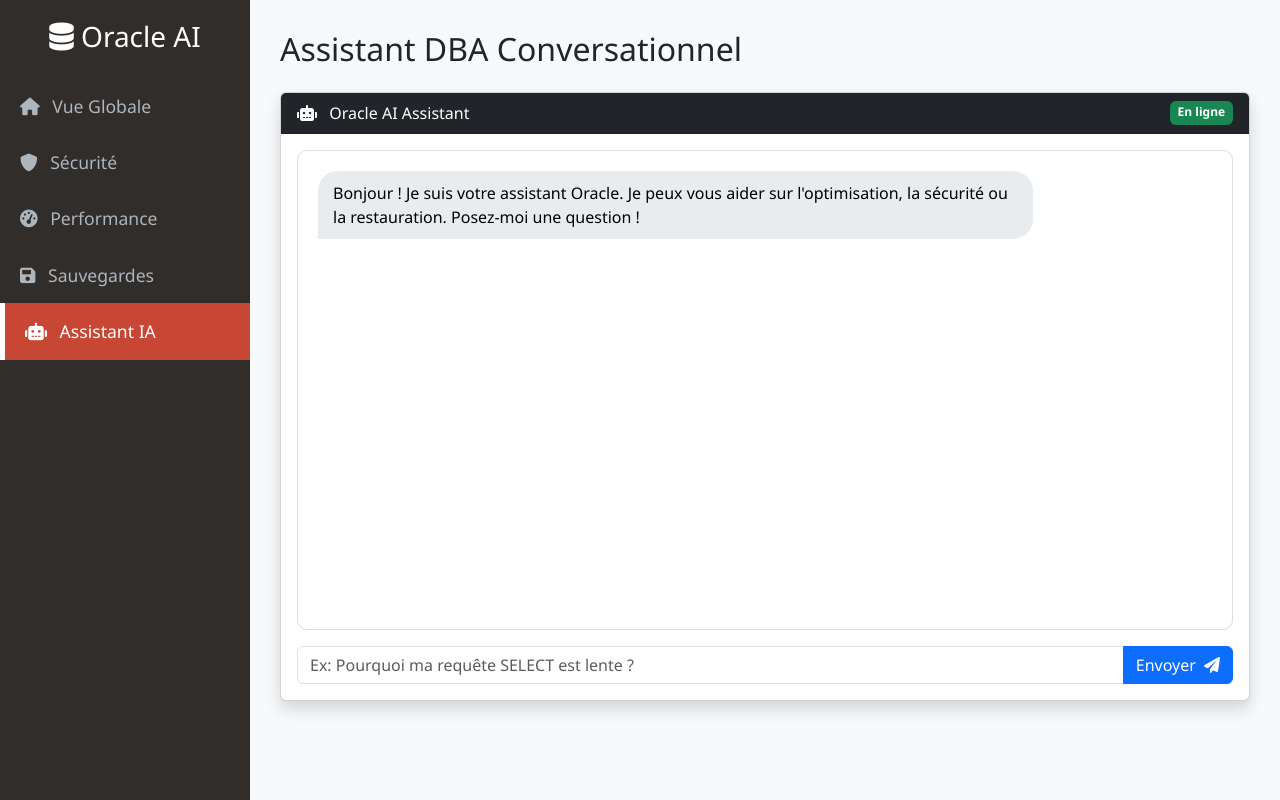
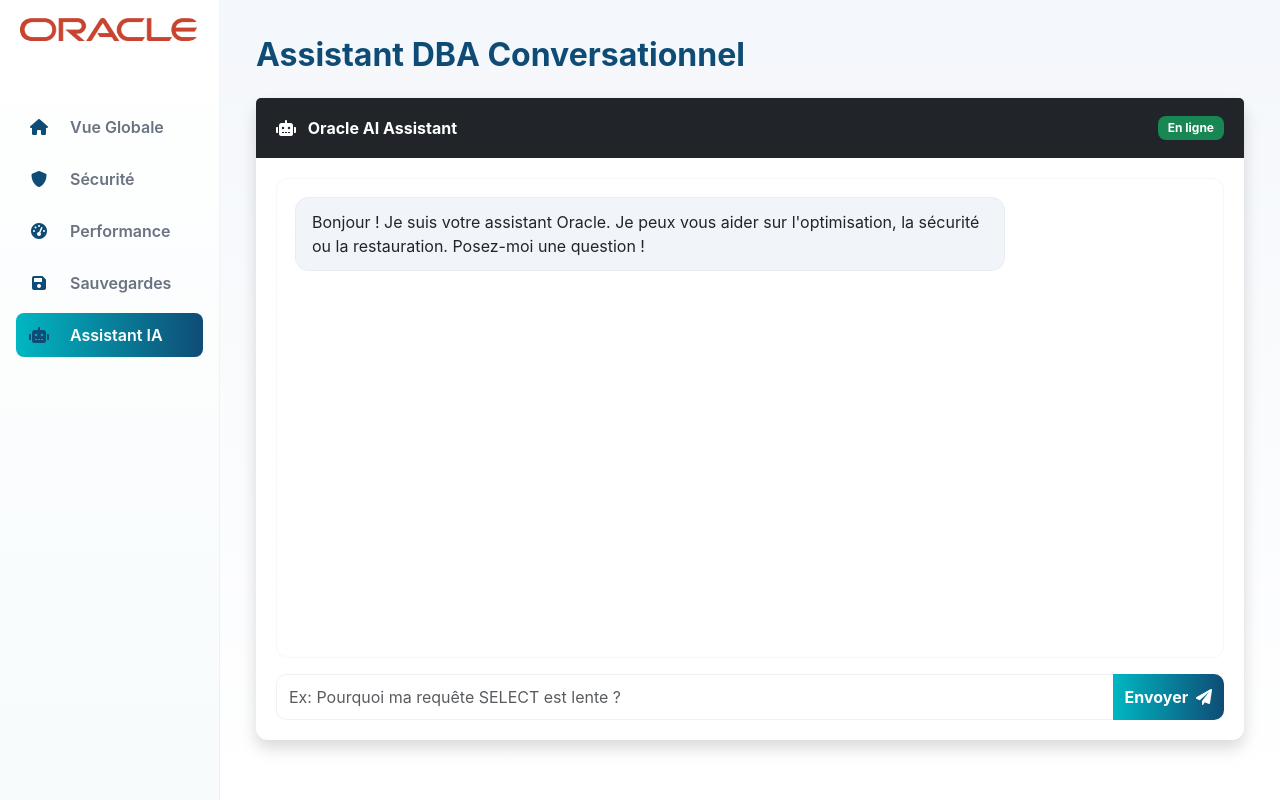
Before and after one commit to yassinekamouss/Oracle-Intelligent-DBA-Platform-AI-Powered, a Flask app: page /chatbot in a window 1280 px wide. Run offline with Flask 3, Linux system fonts and the light colour scheme.

Commit message:
modify style

```diff
--- a/src/webapp/static/css/style.css
+++ b/src/webapp/static/css/style.css
@@ -1,113 +1,122 @@
-:root {
-    --oracle-red: #c74634;
-    --oracle-grey: #312d2a;
-    --success-green: #2ecc71;
-    --warning-orange: #f39c12;
-    --danger-red: #e74c3c;
+:root{
+    --accent-1: #0f4c75; /* deep blue */
+    --accent-2: #00b7c2; /* teal */
+    --muted: #6b7280;
+    --bg: #f4f7fb;
+    --surface: #ffffff;
+    --glass: rgba(255,255,255,0.6);
+    --card-shadow: 0 8px 30px rgba(16,24,40,0.06);
+    --radius: 12px;
 }
 
-body {
-    background-color: #f8f9fa;
-    font-family: 'Segoe UI', Tahoma, Geneva, Verdana, sans-serif;
+html,body{
+    height:100%;
+    margin:0;
+    font-family: Inter, 'Segoe UI', Roboto, -apple-system, 'Helvetica Neue', Arial;
+    background: linear-gradient(180deg,var(--bg),#ffffff);
+    color:#0b1220;
+    -webkit-font-smoothing:antialiased;
 }
 
-.sidebar {
-    height: 100vh;
-    background-color: var(--oracle-grey);
-    color: white;
-    position: fixed;
-    width: 250px;
-    padding-top: 20px;
+/* Sidebar (clean, compact, light) */
+.sidebar{
+    position:fixed;
+    left:0;
+    top:0;
+    bottom:0;
+    width:220px;
+    background:linear-gradient(180deg, #ffffff 0%, #f7fbfc 100%);
+    border-right:1px solid rgba(15,20,32,0.04);
+    padding:18px 16px;
+    display:flex;
+    flex-direction:column;
+    gap:8px;
 }
 
-.sidebar a {
-    color: #adb5bd;
-    text-decoration: none;
-    display: block;
-    padding: 15px 20px;
-    font-size: 1.1em;
+.sidebar-brand{
+    display:flex;
+    align-items:center;
+    gap:12px;
+    padding:8px 4px 14px 4px;
+    border-bottom:1px solid rgba(15,20,32,0.04);
 }
 
-.sidebar a:hover, .sidebar a.active {
-    color: white;
-    background-color: var(--oracle-red);
-    border-left: 5px solid white;
+.brand-logo{
+    width:100%;
+    height:auto;
+    display:block;
+    border-radius:10px;
+    object-fit:cover;
 }
 
-.content {
-    margin-left: 250px;
-    padding: 30px;
+/* If the brand container has no class, ensure it doesn't add extra padding */
+.sidebar > div{padding:0 4px 12px 4px}
+
+.brand-text strong{font-size:16px;display:block;color:var(--accent-1)}
+.brand-text small{font-size:11px;color:var(--muted);display:block;margin-top:2px}
+
+.sidebar a{
+    display:flex;
+    align-items:center;
+    gap:12px;
+    padding:10px 12px;
+    color:var(--muted);
+    text-decoration:none;
+    border-radius:8px;
+    font-weight:600;
+    transition:all .18s ease;
 }
 
-.card-stat {
-    border-radius: 10px;
-    border: none;
-    box-shadow: 0 4px 6px rgba(0,0,0,0.1);
-    transition: transform 0.2s;
+.sidebar a i{width:22px;text-align:center;color:var(--accent-1)}
+
+.sidebar a:hover{background:rgba(11,18,32,0.03);color:var(--accent-1);transform:translateX(4px)}
+.sidebar a.active{background:linear-gradient(90deg,var(--accent-2),var(--accent-1));color:white}
+
+/* Main content area */
+.content{margin-left:220px;padding:36px;min-height:100vh}
+
+/* Cards and layouts */
+.card{background:var(--surface);border-radius:var(--radius);box-shadow:var(--card-shadow);border:none}
+.card-header{padding:18px 20px;border-bottom:none;font-weight:700;color:var(--accent-1)}
+.card-body{padding:20px}
+
+/* Stat cards */
+.card-stat{overflow:hidden;border-radius:14px;padding:18px;color:#fff}
+.card-stat .display-4{font-size:1.8rem;margin:0}
+
+/* Buttons */
+.btn{border-radius:10px;font-weight:700}
+.btn-primary{background:linear-gradient(90deg,var(--accent-2),var(--accent-1));border:none;color:#fff}
+.btn-outline-primary{background:transparent;border:1px solid var(--accent-1);color:var(--accent-1)}
+
+/* Chat box */
+.chat-box{height:60vh;overflow:auto;padding:18px;border-radius:12px;background:linear-gradient(180deg,var(--glass),rgba(255,255,255,0.9));border:1px solid rgba(15,20,32,0.03)}
+.message{max-width:78%;padding:12px 16px;border-radius:14px;margin-bottom:12px}
+.user-msg{margin-left:auto;background:linear-gradient(90deg,var(--accent-2),var(--accent-1));color:#fff}
+.bot-msg{margin-right:auto;background:#f1f5f9;border:1px solid rgba(15,20,32,0.03)}
+
+/* Alerts and badges */
+.alert{border-radius:10px}
+.badge{border-radius:8px;padding:6px 10px}
+
+/* Forms */
+.form-control{border-radius:10px;border:1px solid rgba(15,20,32,0.06);padding:10px 12px}
+.form-control:focus{box-shadow:0 6px 20px rgba(11,18,32,0.06);border-color:var(--accent-1)}
+
+/* Typography tweaks */
+h2,h3,h4,h5{color:var(--accent-1);font-weight:700}
+
+/* list groups */
+.list-group-item{background:transparent;border:none;padding:.6rem 0;color:var(--muted)}
+
+/* responsive */
+@media (max-width:900px){
+    .sidebar{position:relative;width:100%;height:auto}
+    .content{margin-left:0;padding:20px}
 }
 
-.card-stat:hover {
-    transform: translateY(-5px);
-}
+/* small utilities */
+.text-muted{color:var(--muted)!important}
 
-.chat-box {
-    height: 60vh;
-    overflow-y: auto;
-    border: 1px solid #ddd;
-    background: white;
-    padding: 20px;
-    border-radius: 10px;
-}
-
-.message {
-    margin-bottom: 15px;
-    padding: 10px 15px;
-    border-radius: 20px;
-    max-width: 80%;
-}
-
-.user-msg {
-    background-color: var(--oracle-red);
-    color: white;
-    margin-left: auto;
-    border-bottom-right-radius: 0;
-}
-
-.bot-msg {
-    background-color: #e9ecef;
-    color: black;
-    margin-right: auto;
-    border-bottom-left-radius: 0;
-}
-/* Ajouts recommandés pour les pages Security & Performance */
-
-.bg-soft-danger {
-    background-color: rgba(220, 53, 69, 0.1) !important;
-}
-
-.bg-gradient {
-    background: linear-gradient(180deg, rgba(255,255,255,0.15), rgba(255,255,255,0)) !important;
-}
-
-.letter-spacing-2 {
-    letter-spacing: 2px;
-}
-
-.border-start-lg {
-    border-left: 1px solid #dee2e6;
-}
-
-@media (max-width: 992px) {
-    .border-start-lg {
-        border-left: none;
-        border-top: 1px solid #dee2e6;
-        padding-top: 1.5rem;
-        margin-top: 1.5rem;
-    }
-}
-
-.icon-box {
-    display: inline-block;
-    font-weight: bold;
-    font-size: 0.9rem;
-}
+/* smooth transitions */
+*{transition:background-color .15s ease,color .15s ease,transform .12s ease}
--- a/src/webapp/templates/base.html
+++ b/src/webapp/templates/base.html
@@ -11,7 +11,14 @@
 <body>
 
     <div class="sidebar">
-        <h3 class="text-center mb-4"><i class="fas fa-database"></i> Oracle AI</h3>
+        <div >
+            <img src="{{ url_for('static', filename='images/logo_oracle.png') }}" alt="Oracle AI" class="brand-logo">
+
+
+        </div>
+        <div class="mt-4">
+
+        </div>
         <a href="/" class="{{ 'active' if request.path == '/' else '' }}">
             <i class="fas fa-home me-2"></i> Vue Globale
         </a>
```
Also changed, not shown: src/webapp/static/images/logo_oracle.png (added).
